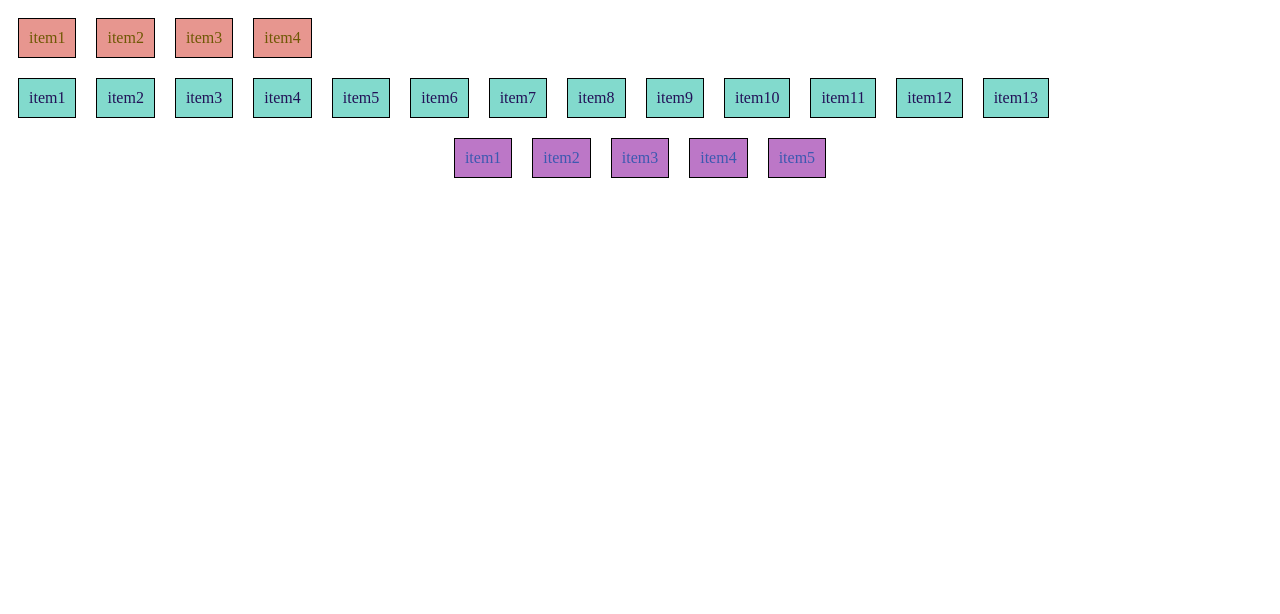
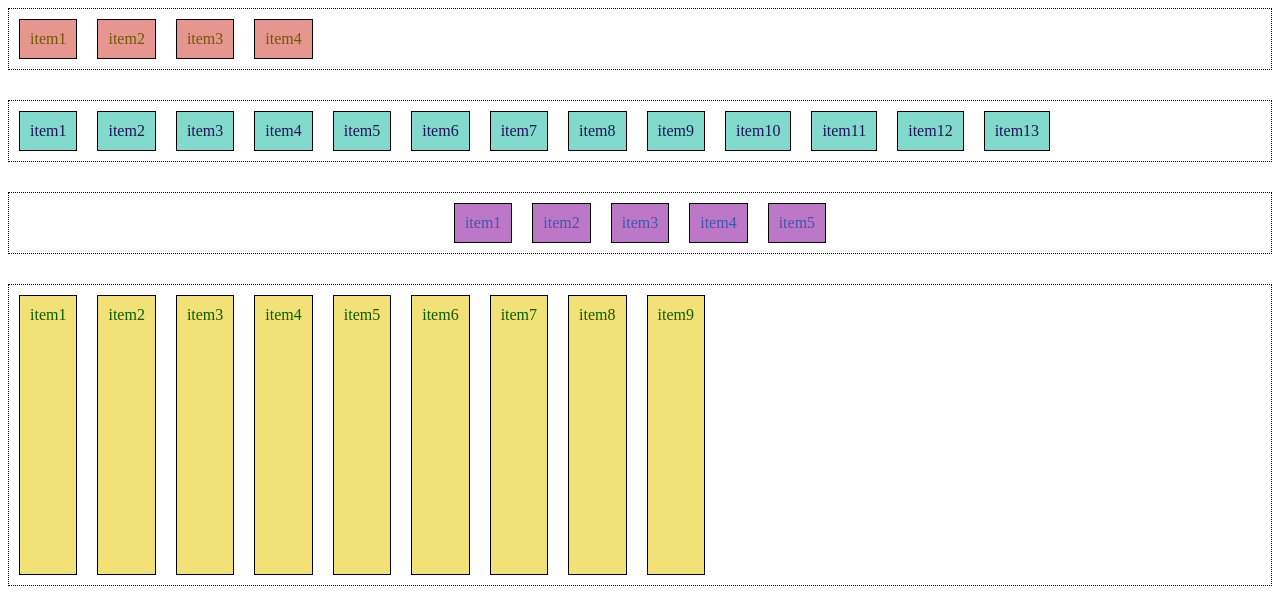
Before and after one commit to Sss0o1101/html-learn-b-, a plain HTML site: page Flexbox(b)-1/index.html in a window 1280 px wide. Drawn offline with Linux system fonts and the light colour scheme.

Commit message:
added new text

```diff
--- a/Flexbox(b)-1/index.html
+++ b/Flexbox(b)-1/index.html
@@ -8,6 +8,8 @@
 </head>
 <body>
 
+
+    <!-- flex-direction -->
     <div class="container1">
         <div class="item1">item1</div>
         <div class="item1">item2</div>
@@ -15,6 +17,8 @@
         <div class="item1">item4</div>
     </div>
 
+
+    <!-- flex-wrap -->
     <div class="container2">
         <div class="item2">item1</div>
         <div class="item2">item2</div>
@@ -32,6 +36,7 @@
     </div>
 
 
+    <!-- justify-content -->
     <div class="container3">
         <div class="item3">item1</div>
         <div class="item3">item2</div>
@@ -40,5 +45,24 @@
         <div class="item3">item5</div>
     </div>
 
+
+
+    <!-- align-items -->
+    <div class="container4">
+        <div class="item4">item1</div>
+        <div class="item4">item2</div>
+        <div class="item4">item3</div>
+        <div class="item4">item4</div>
+        <div class="item4">item5</div>
+        <div class="item4">item6</div>
+        <div class="item4">item7</div>
+        <div class="item4">item8</div>
+        <div class="item4">item9</div>
+    </div>
+
+
+
+
+
 </body>
 </html>
--- a/Flexbox(b)-1/style.css
+++ b/Flexbox(b)-1/style.css
@@ -1,9 +1,6 @@
 @charset "utf-8";
 
 /* border: 1px solid #000; */
-
-
-
 
 
 
@@ -16,6 +13,9 @@
     /* flex-direction: row-reverse; */
     /* flex-direction: column; */
     /* flex-direction: column-reverse; */
+
+    border: 1px dotted #000;
+    margin-bottom: 30px;
 }
 
 .item1 {
@@ -39,6 +39,9 @@
     flex-wrap: wrap;
     /* flex-wrap: wrap-reverse; */
 
+    border: 1px dotted #000;
+    margin-bottom: 30px;
+
 }
 
 .item2 {
@@ -49,6 +52,7 @@
     margin: 10px;
     padding: 10px;
     border: 1px solid #000;
+
 }
 
 
@@ -65,6 +69,9 @@
     /* justify-content: space-around; */
     /* justify-content: space-evenly; */
 
+    border: 1px dotted #000;
+    margin-bottom: 30px;
+
 }
 
 .item3 {
@@ -74,3 +81,27 @@
     padding: 10px;
     border: 1px solid #000;
 }
+
+
+/* align-items (垂直方向の揃え) ---------------------------------------------*/
+
+.container4 {
+    display: flex;
+    align-items: stretch;
+    /* align-items: flex-start; */
+    /* align-items: flex-end; */
+    /* align-items: center; */
+    /* align-items: baseline; */
+
+    height: 300px;
+    border: 1px dotted #000;
+    margin-bottom: 30px;
+}
+
+.item4 {
+    color: #075f09;
+    background-color: #f1e176;
+    margin: 10px;
+    padding: 10px;
+    border: 1px solid #000;
+}
```
